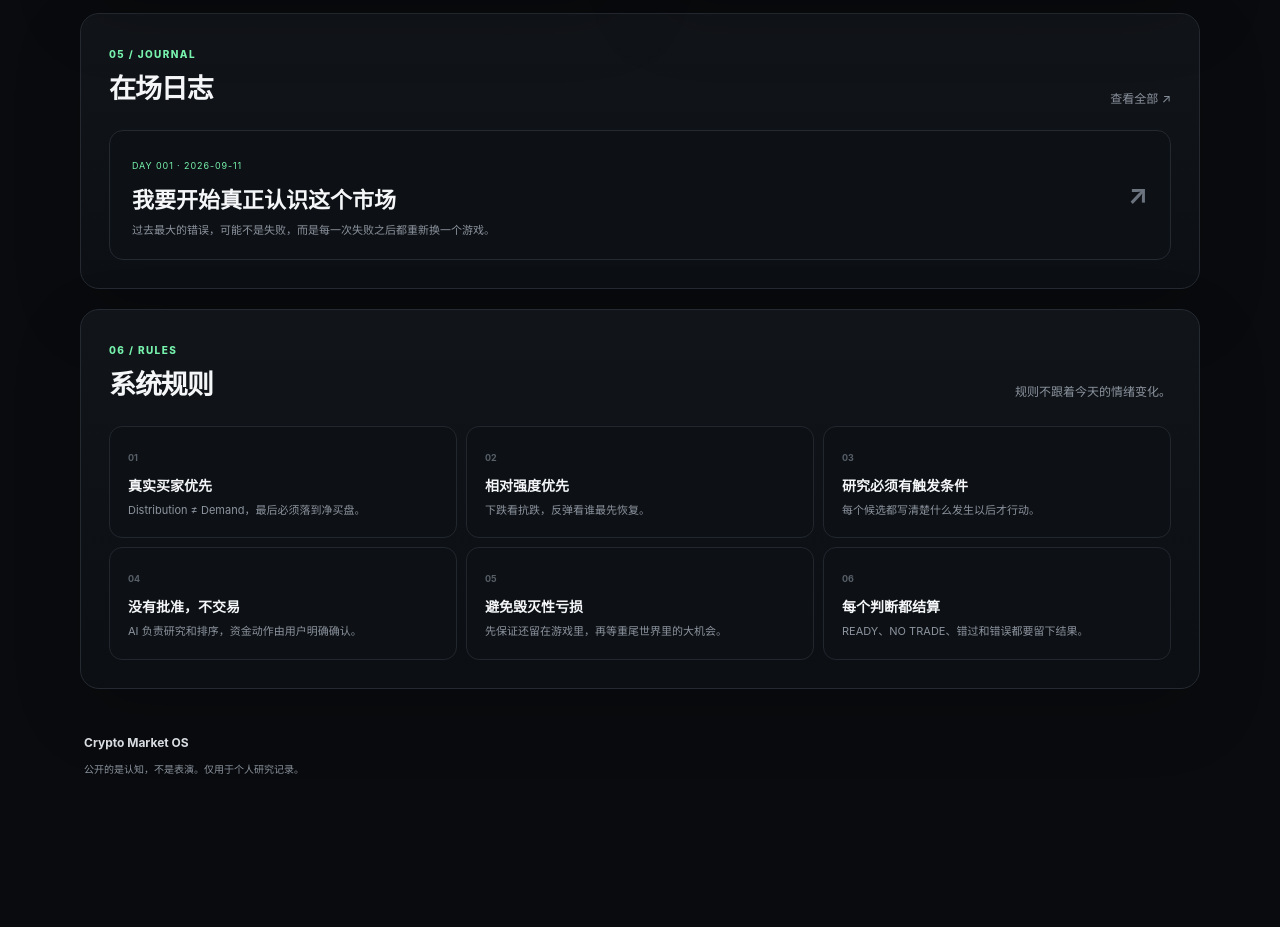
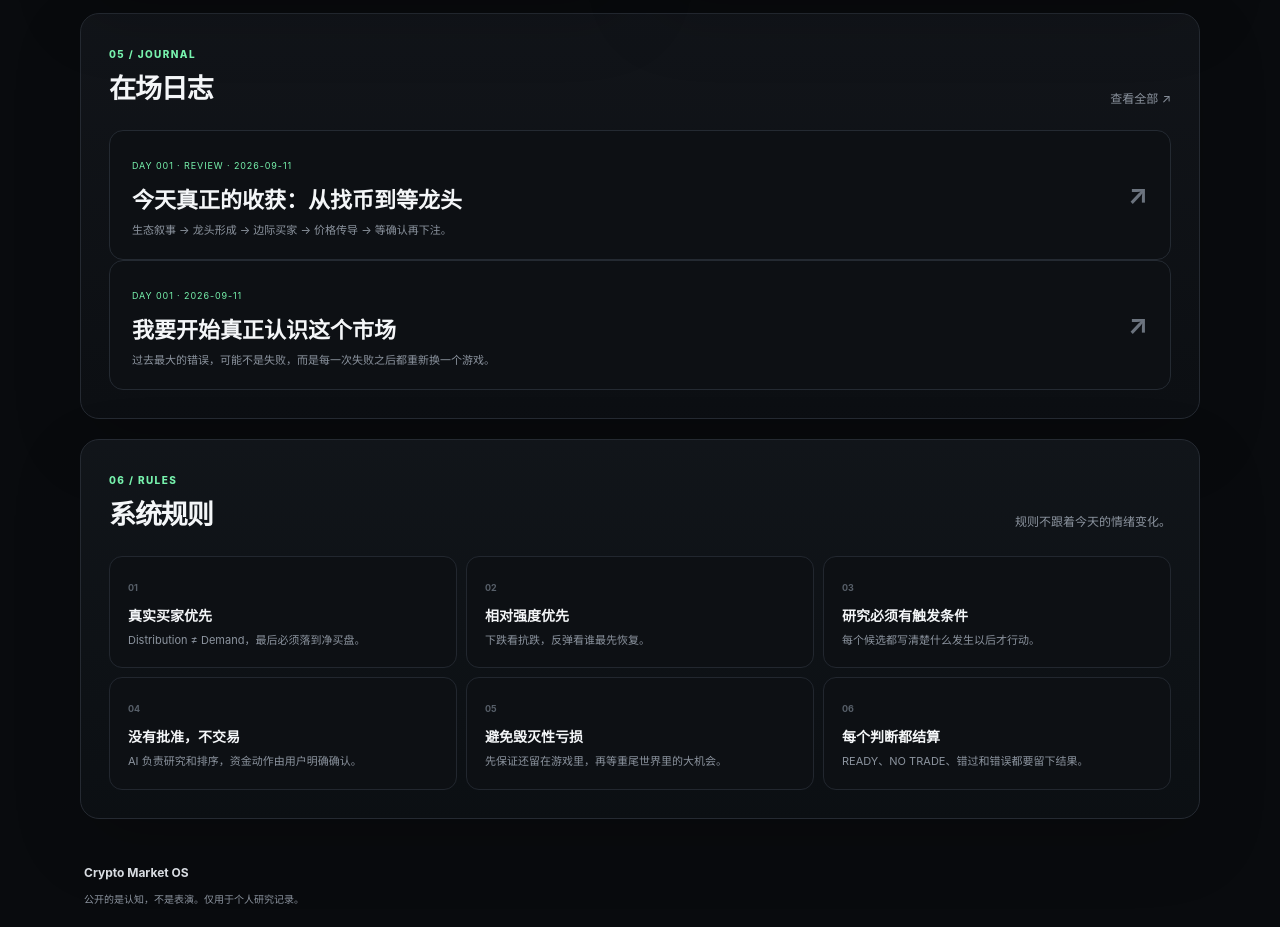
Before and after one commit to wjz5788/Crypto-Market, a plain HTML site: page index.html in a window 1280 px wide. Shown: the part 2100-3027 px from the top of the page. Before the commit the page ends 2956 px from the top, so only its background shows below. Drawn offline with Linux system fonts and the light colour scheme; no server answers.

Commit message:
Feature Day 1 review on homepage

```diff
--- a/index.html
+++ b/index.html
@@ -83,6 +83,14 @@
     <div><span>05 / JOURNAL</span><h2>在场日志</h2></div>
     <a href="articles/index.html">查看全部 ↗</a>
   </div>
+  <a class="article" href="articles/2026-09-11-review.html">
+    <div>
+      <small>DAY 001 · REVIEW · 2026-09-11</small>
+      <h3>今天真正的收获：从找币到等龙头</h3>
+      <p>生态叙事 → 龙头形成 → 边际买家 → 价格传导 → 等确认再下注。</p>
+    </div>
+    <strong>↗</strong>
+  </a>
   <a class="article" href="articles/2026-09-11-day-1.html">
     <div>
       <small>DAY 001 · 2026-09-11</small>
```
